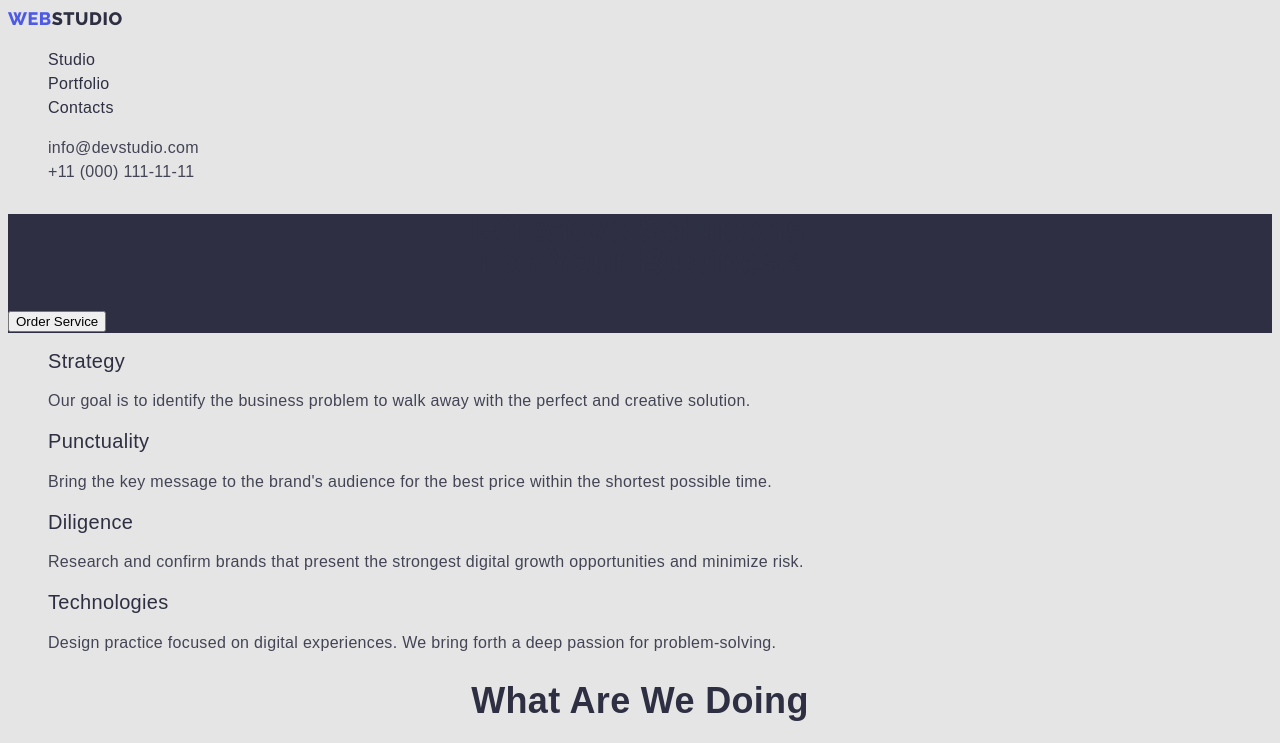
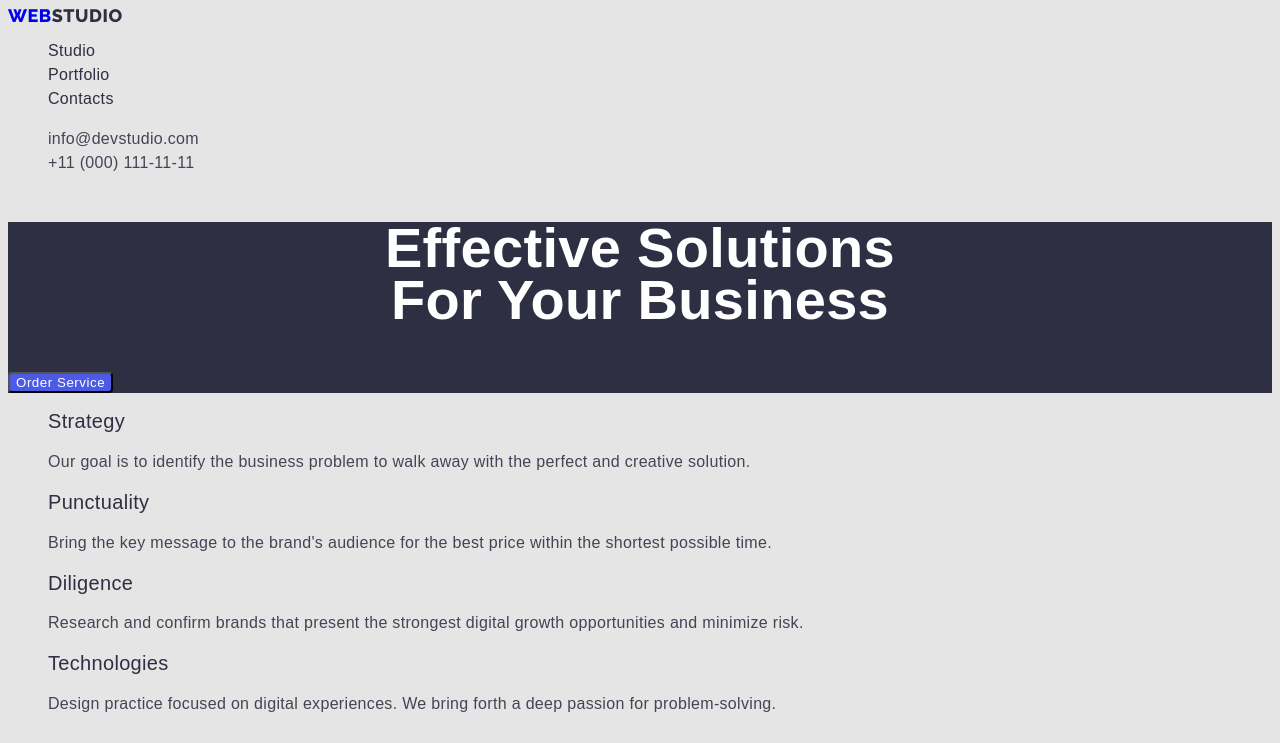
Before and after one commit to Vitaliycode1/goit-markup-hw-02, a plain HTML site: page index.html in a window 1280 px wide. Shown: the top 743 px of the page. Drawn offline with Linux system fonts and the light colour scheme.

Commit message:
updare style.css

```diff
--- a/css/styles.css
+++ b/css/styles.css
@@ -4,36 +4,46 @@
   --secondary-font: "Raleway", sans-serif;
 
   /* Color back-ground*/
-  --background-color: #e5e5e5;
-  --secondary-bg-color: #2e2f42;
+  --primary-bg-color: #e5e5e5;
+  --accent-bg-cl: #2e2f42;
   /* Text color */
-  --logo-text-color: #4d5ae5;
   --primary-text-color: #2e2f42;
   --secondary-text-color: #434455;
+  --accent-txt-cl: #4d5ae5;
+  --light-txt-cl: #404bbf;
+  /* Btn Color */
+  --primary-btn-color: #4d5ae5;
+  --light-btn-cl: #404bbf;
+  --secondary-btn-color: #404bbf;
+  --accent-btn-cl: #f4f4fd;
+  --primary-btn-text-cl: #ffffff;
+  --accent-btn-txt-cl: #4d5ae5;
 }
 
 body {
-  background-color: var(--background-color);
+  background-color: var(--primary-bg-color);
+  color: var(--primary-text-color);
   font-family: var(--primary-font);
   font-weight: 400;
   font-style: normal;
   font-size: 16px;
   line-height: 1.5;
   letter-spacing: 0.02em;
-  color: var(--primary-text-color);
+  text-decoration: none;
+  text-transform: none;
 }
 .logo-link,
 .logo-world {
   font-family: var(--secondary-font);
-  font-style: normal;
   font-weight: 800;
   font-size: 18px;
   line-height: 0.85;
+  display: flex;
   align-items: center;
   letter-spacing: 0.03em;
   text-transform: uppercase;
   text-decoration: none;
-  color: var(--logo-text-color);
+  color: var(--accent-txt-cl: );
 }
 .logo-world {
   color: var(--primary-text-color);
@@ -67,15 +77,21 @@ body {
   text-transform: capitalize;
   color: inherit;
 }
-
+.btn {
+  font-family: inherit;
+  font-weight: 500;
+  letter-spacing: 0.04em;
+  text-decoration: none;
+  text-transform: none;
+}
 /* nav */
 .header-nav-link {
-  color: #2e2f42;
-  font-family: inherit font-weight 500;
+  color: var(--primary-text-color);
+  font-family: inherit;
+  font-weight: 500;
 }
 
 .contscts-link {
-  font-weight: 400;
   color: var(--secondary-text-color);
 }
 
@@ -83,44 +99,38 @@ body {
 .header-nav-link:focus,
 .contscts-link:hover,
 .contscts-link:focus {
-  color: #404bbf;
+  color: var(--light-txt-cl);
 }
 .header-nav-link:active {
   text-decoration: underline;
-  color: #404bbf;
+  color: var(--light-txt-cl);
 }
 
 /* hero section */
 .hero {
-  background-color: var(--secondary-bg-color);
+  background-color: var(--accent-bg-cl);
 }
-.hero-title {
+.hero .title {
   font-weight: 700;
   font-size: 56px;
   line-height: 0.93;
   text-align: center;
-  letter-spacing: 0.02em;
   color: #ffffff;
 }
-.hero-button {
-  font-family: inherit;
-  font-weight: 500;
-  line-height: 24px;
+.hero .btn {
   display: flex;
   align-items: center;
-  letter-spacing: 0.04em;
-  color: #ffffff;
-  background-color: #4d5ae5;
+  color: var(--primary-btn-text-cl);
+  background-color: var(--primary-btn-color);
   box-shadow: rgba(0, 0, 0, 0.15);
   cursor: pointer;
   border-radius: 4px;
 }
-.hero-button:hover,
-.hero-button:focus {
-  color: #ffffff;
-  background-color: #404bbf;
+.hero .btn:hover,
+.hero .btn:focus {
+  color: var(--primary-btn-text-cl);
+  background-color: var(--light-btn-cl);
   box-shadow: rgba(0, 0, 0, 0.15);
-  border-radius: 4px;
 }
 
 /* Strategy section */
```
